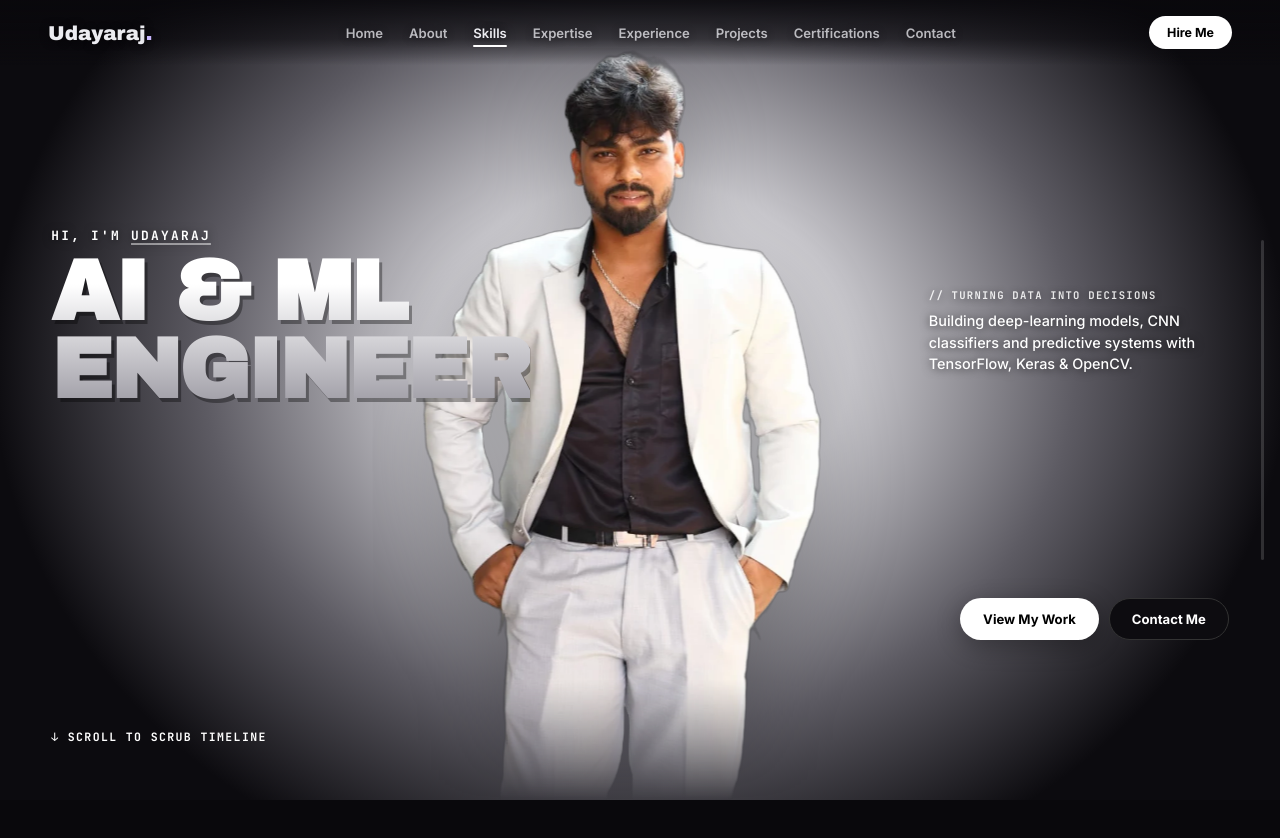
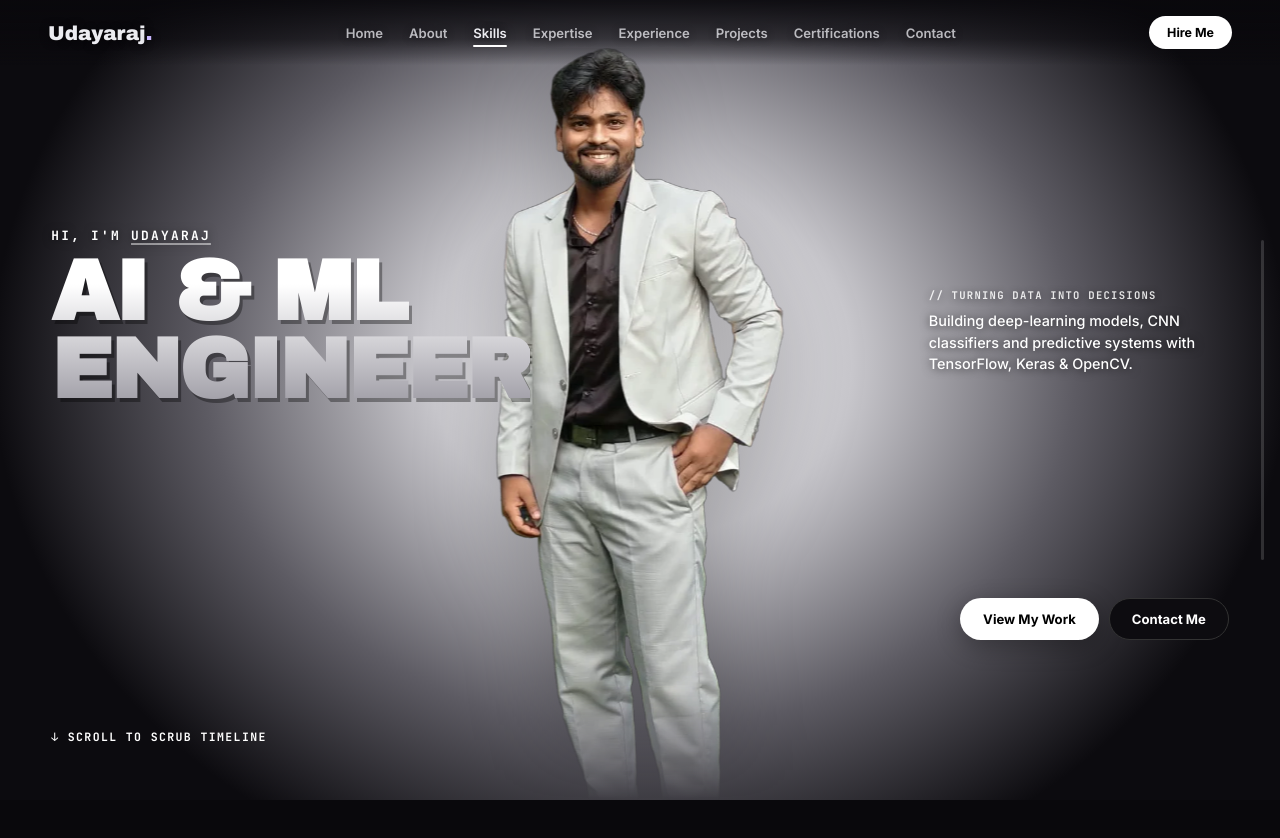
Before and after one commit to Udayarajdhori/Udayarajdhori.github.io, a plain HTML site: page index.html in a window 1280 px wide. Shown: the top 838 px of the page. Drawn offline with Linux system fonts and the light colour scheme.

Commit message:
Use graduation-day photo first and in About card; drop navy-blazer photo
Co-Authored-By: Claude Opus 5.5 <noreply@anthropic.com>

```diff
--- a/index.html
+++ b/index.html
@@ -41,8 +41,8 @@
   <div class="hero">
     <div class="hero-light"></div>
     <div class="hero-photos">
-      <img src="assets/img/hero-cut-v2.webp" alt="Udayaraj Dhori" class="hp hp1">
-      <img src="assets/img/profile-cut.webp" alt="Udayaraj Dhori at DSCE" class="hp hp2">
+      <img src="assets/img/grad-cut.webp" alt="Udayaraj Dhori on graduation day" class="hp hp1">
+      <img src="assets/img/hero-cut-v2.webp" alt="Udayaraj Dhori" class="hp hp2">
       <canvas id="hero-seq" class="hp hp-seq" aria-label="Udayaraj Dhori turning around"></canvas>
     </div>
     <div class="hero-left">
@@ -72,7 +72,7 @@
 <section id="about" class="sec">
   <div class="about-grid">
     <div class="profile-card tilt">
-      <img src="assets/img/profile-cut.webp" alt="Udayaraj Dhori">
+      <img src="assets/img/grad-cut.webp" alt="Udayaraj Dhori">
       <div class="badge"><span class="dot"></span>OPEN TO OPPORTUNITIES <em>2026</em></div>
     </div>
     <div class="about-text reveal">
```
Also changed, not shown: assets/img/grad-cut.webp (added), assets/img/profile-cut.webp (deleted), assets/img/profile.jpg (deleted).
